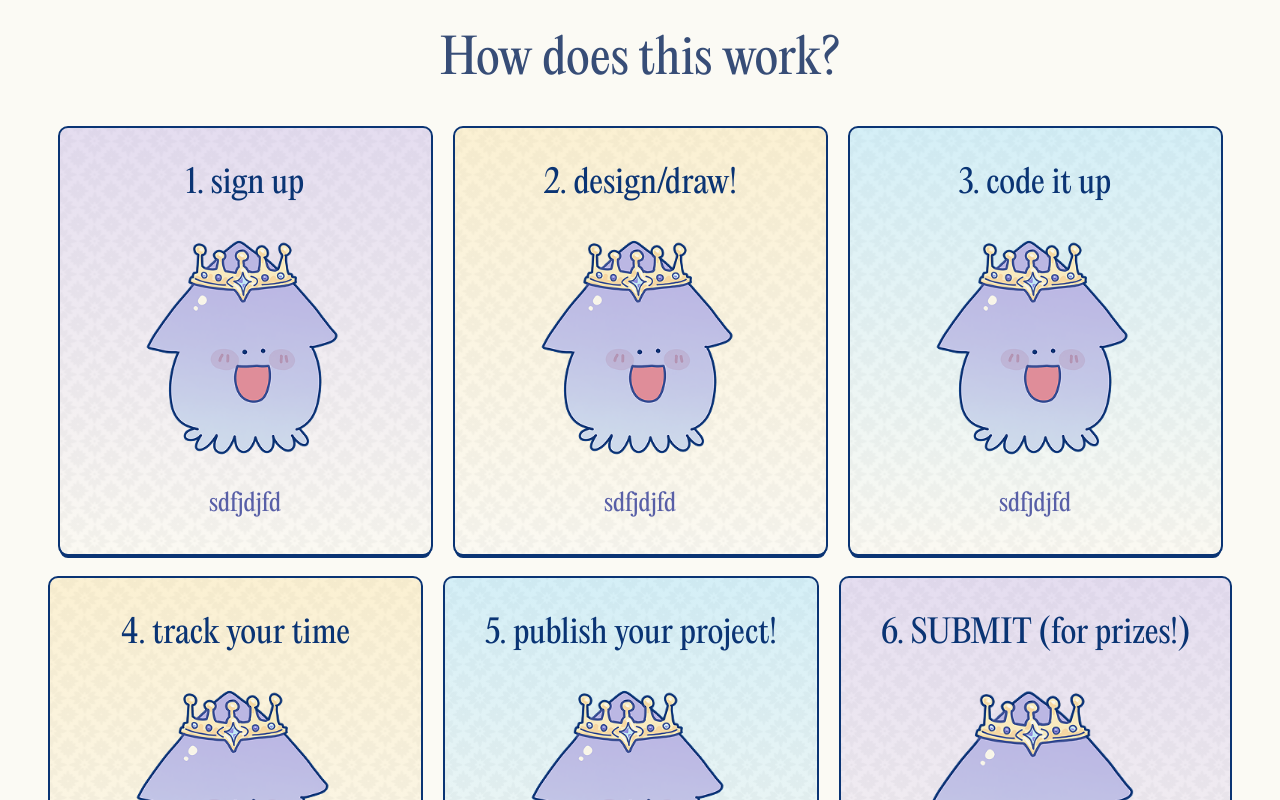
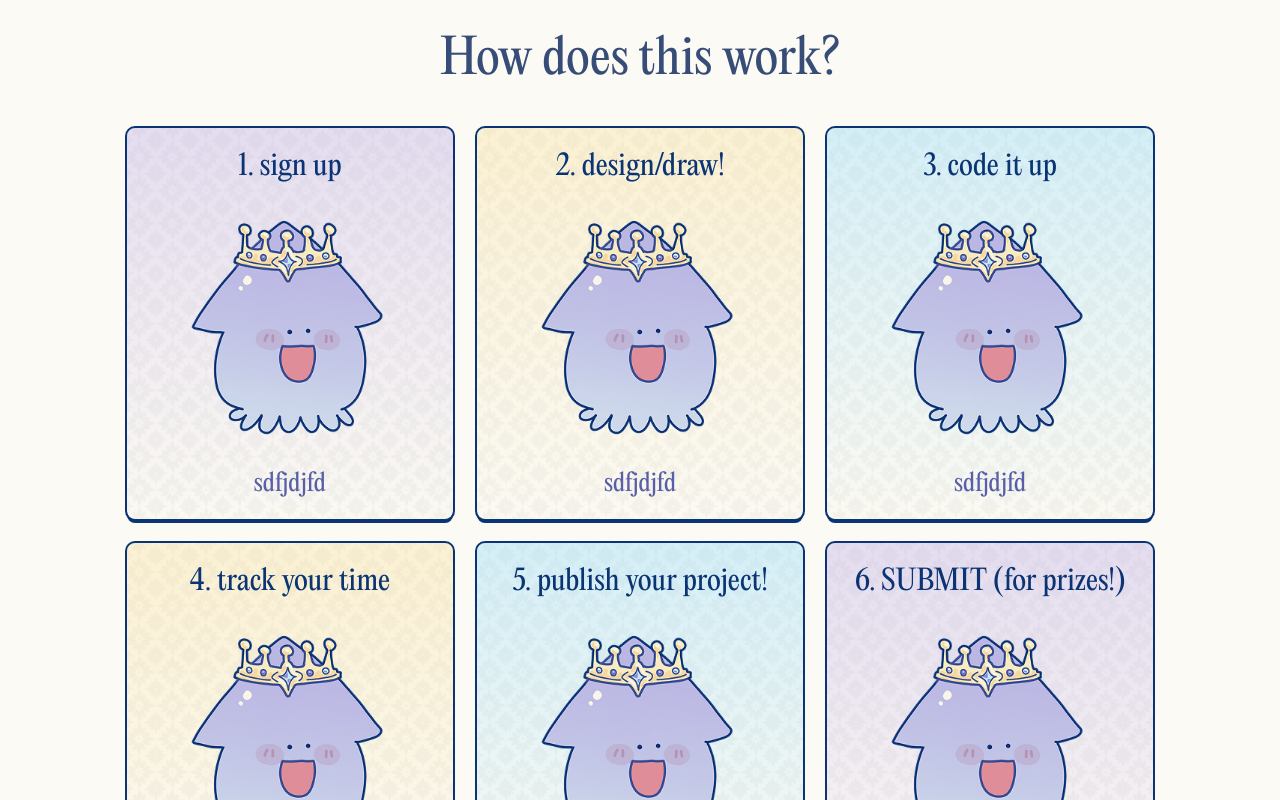
Before and after one commit to ascension-coronation/acnext, a Next.js app: page / in a window 1280 px wide. Shown: the part 840-1640 px from the top of the page. Built offline with nearby package versions, Linux system fonts and the light colour scheme.

Commit message:
fix how it works scaling again

```diff
--- a/src/app/landing.css
+++ b/src/app/landing.css
@@ -194,14 +194,6 @@
   justify-content: center;
 }
 
-.how-this-works-item {
-  text-align: center;
-  padding: 2rem;
-  outline: 2px solid var(--color-navy);
-  border-radius: 8px;
-  box-shadow: 0px 4px 0px var(--color-navy);
-  transition-duration: 200ms;
-}
 
 .htw-purple {
   background-image:
@@ -237,17 +229,25 @@
   background-blend-mode: normal, soft-light;
 }
 
+.how-this-works-item {
+  text-align: center;
+  padding: clamp(0.5rem, 0.75vw, 1rem);
+  outline: 2px solid var(--color-navy);
+  border-radius: 8px;
+  box-shadow: 0px 4px 0px var(--color-navy);
+  transition-duration: 200ms;
+}
+
 .how-this-works-item:hover {
-  padding-top: 2.5rem;
+  padding-top: 1rem;
   margin-top: 0.5rem;
   box-shadow: 0px 6px 0px var(--color-navy);
 }
 
 .how-this-works-title {
   font-family: "PP Editorial New", serif;
-  margin: 0rem 0.5rem 1.5rem;
-  font-size: 32px;
-  font-style: bold;
+  margin: 0.5rem 0.5rem 1.5rem;
+  font-size: 28px;
   color: var(--color-navy);
   transition-duration: 200ms;
 }
@@ -259,7 +259,7 @@
 
 .how-this-works-image {
   transition-duration: 200ms;
-  width: 75%;
+  max-width: 75%;
   place-self: center;
 }
 
@@ -269,7 +269,7 @@
 
 .how-this-works-caption {
   font-family: "PP Editorial New", serif;
-  margin: 1.5rem 0.5rem 0rem;
+  margin: 1.5rem 0.5rem 0.5rem;
   color: var(--color-purple-dark);
   font-size: 24px;
 }
```
